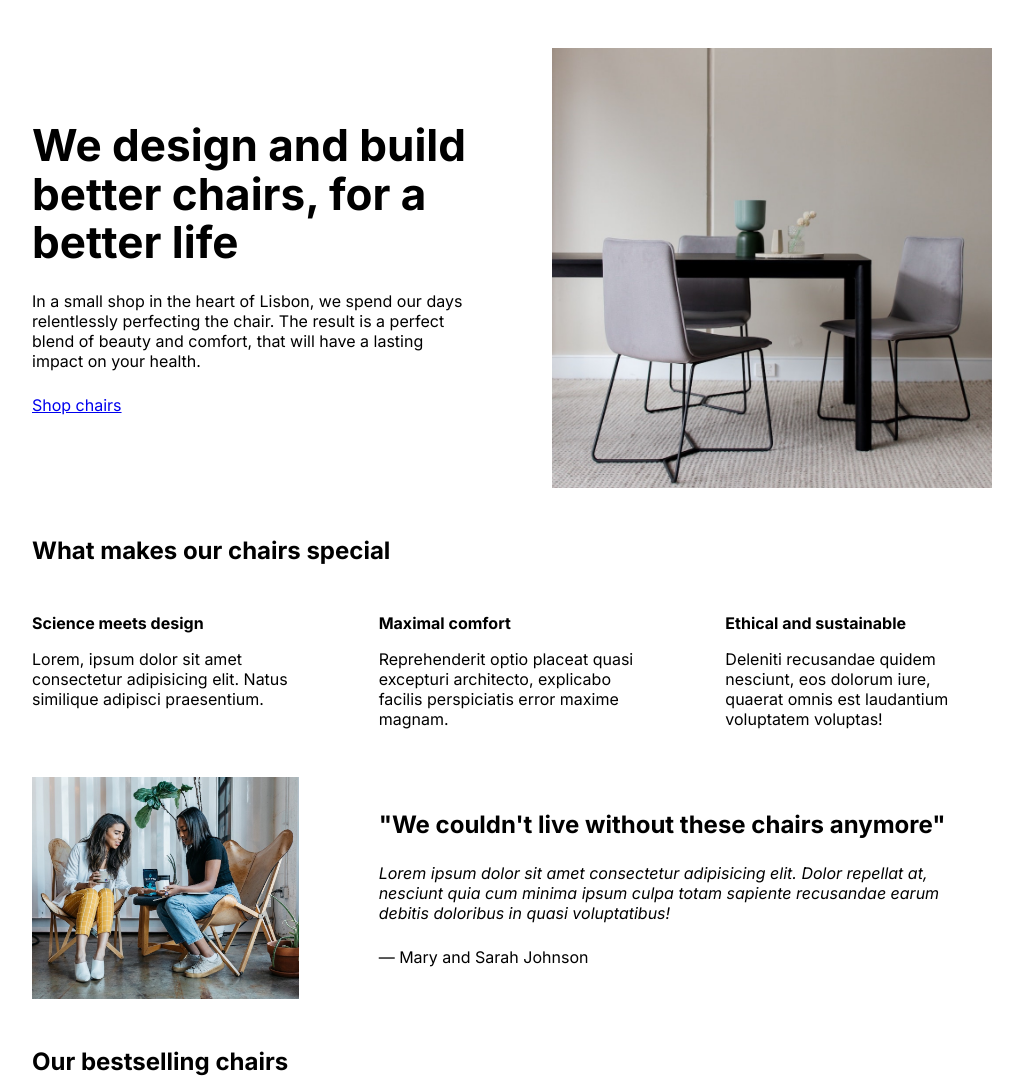
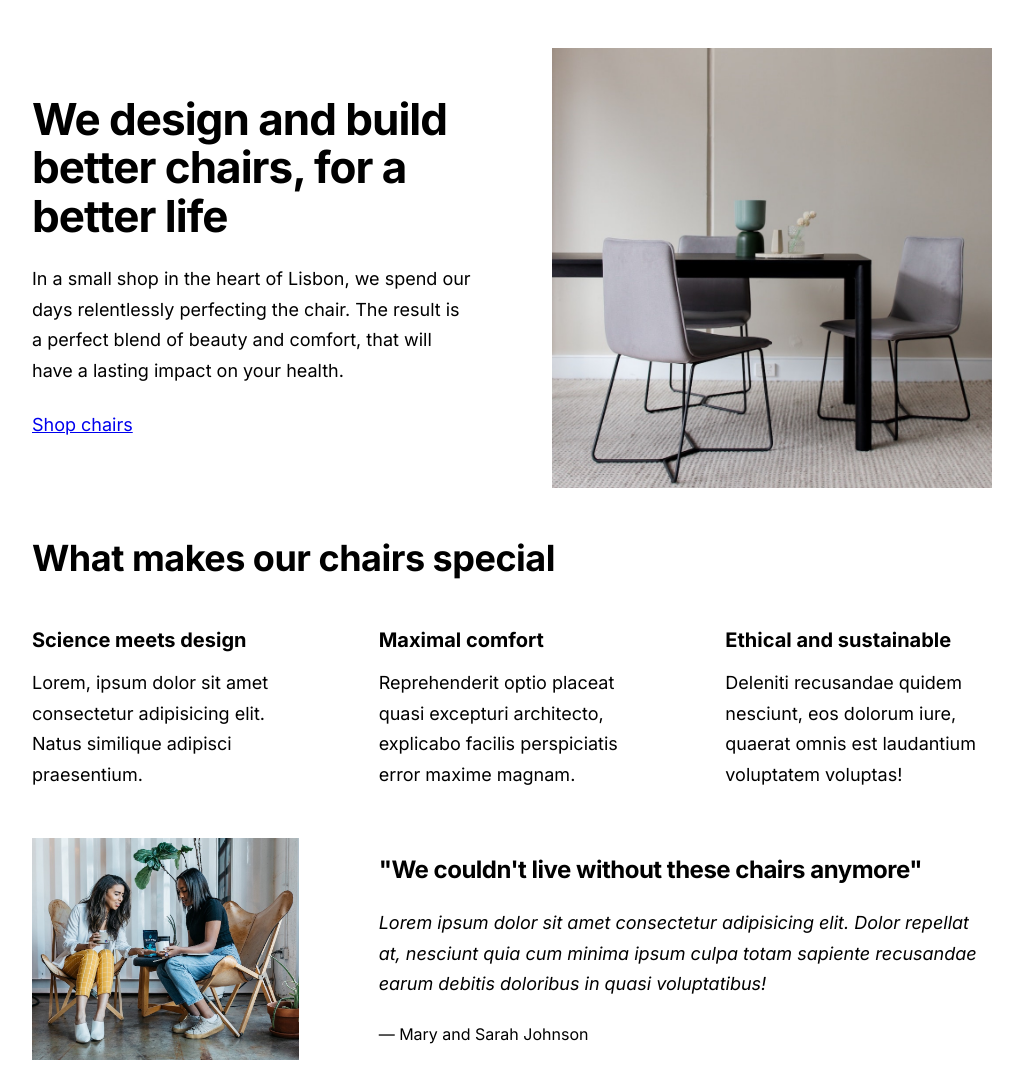
Before and after one commit to TOKYO-FN/simple-projects, a plain HTML site: page Second project/index.html in a window 1280 px wide. Shown: the top 1079 px of the page, without its empty margins (128-1151 px from the left). Drawn offline with Linux system fonts and the light colour scheme.

Commit message:
"Updated font sizes, line heights, and letter spacing for various elements in style.css"

```diff
--- a/Second project/style.css
+++ b/Second project/style.css
@@ -31,6 +31,8 @@ section {
 
 h2 {
   margin-bottom: 48px;
+  font-size: 36px;
+  letter-spacing: -0.5px;
 }
 
 .grid-3-cols {
@@ -53,12 +55,15 @@ header {
 
 .header-text-box {
   align-self: center;
+  font-size: 18px;
+  line-height: 1.7;
 }
 
 h1 {
   margin-bottom: 24px;
   font-size: 44px;
   line-height: 1.1;
+  letter-spacing: -1px;
 }
 
 .header-text {
@@ -75,9 +80,12 @@ img {
 
 .features-title {
   margin-bottom: 16px;
+  font-size: 20px;
 }
 
 .features-text {
+  font-size: 18px;
+  line-height: 1.7;
 }
 
 /* TESTIMONIAL */
@@ -91,11 +99,14 @@ img {
 
 .testimonial-box h2 {
   margin-bottom: 24px;
+  font-size: 24px;
 }
 
 .testimonial-text {
   font-style: italic;
   margin-bottom: 24px;
+  font-size: 18px;
+  line-height: 1.7;
 }
 
 /* CHAIRS */
```
